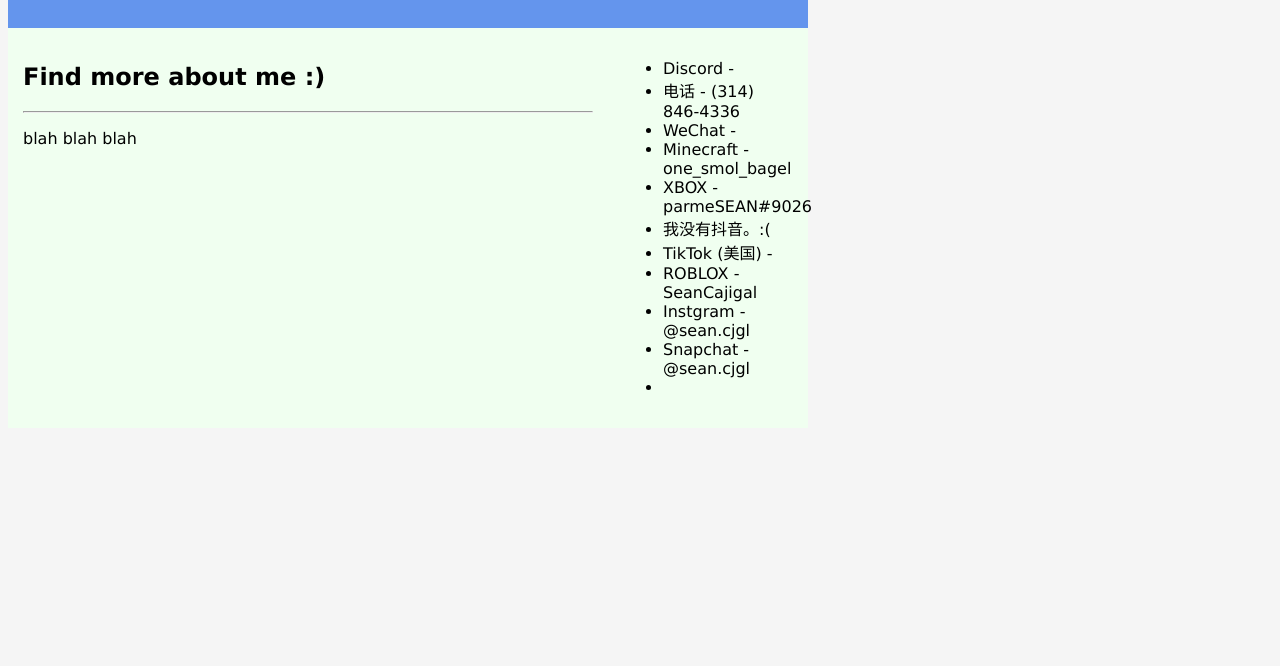
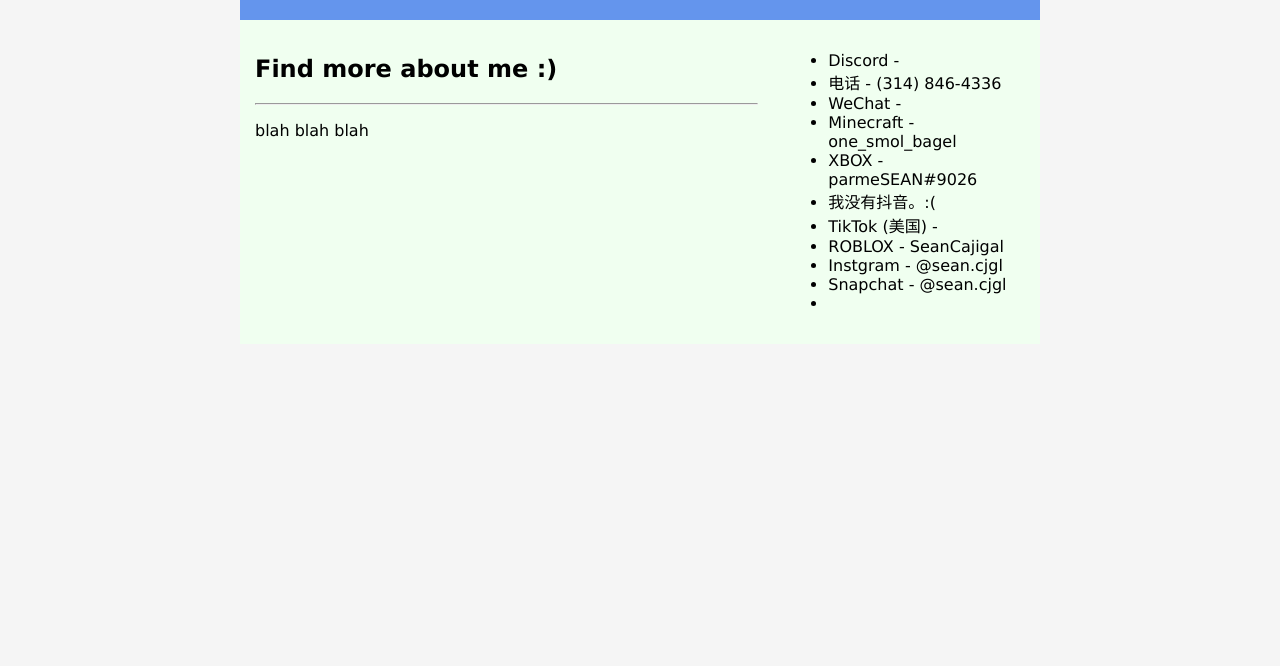
Before and after one commit to parmeseancheez/Taiwan-Letter, a plain HTML site: page index.html in a window 1280 px wide. Shown: the part 134-800 px from the top of the page. Drawn offline with Linux system fonts and the light colour scheme.

Commit message:
FINALLLYYYYYY

```diff
--- a/index.html
+++ b/index.html
@@ -11,12 +11,12 @@
         <p>😁</p>
     </div>
     <div class="row">
-        <div class="col-9">
+        <div class="col-8">
             <h2>Find more about me :)</h2>
             <hr>
             <p>blah blah blah</p>
         </div>
-        <div class="col-3">
+        <div class="col-4">
             <ul>
                 <li>Discord - </li>
                 <li>电话 - (314) 846-4336</li>
--- a/main.css
+++ b/main.css
@@ -34,6 +34,7 @@ html {
 body {
     background-color:honeydew;
     width: 800px;
+    margin: 0 auto;
 }
 
 @media only screen and (max-width: 800px) {
```
